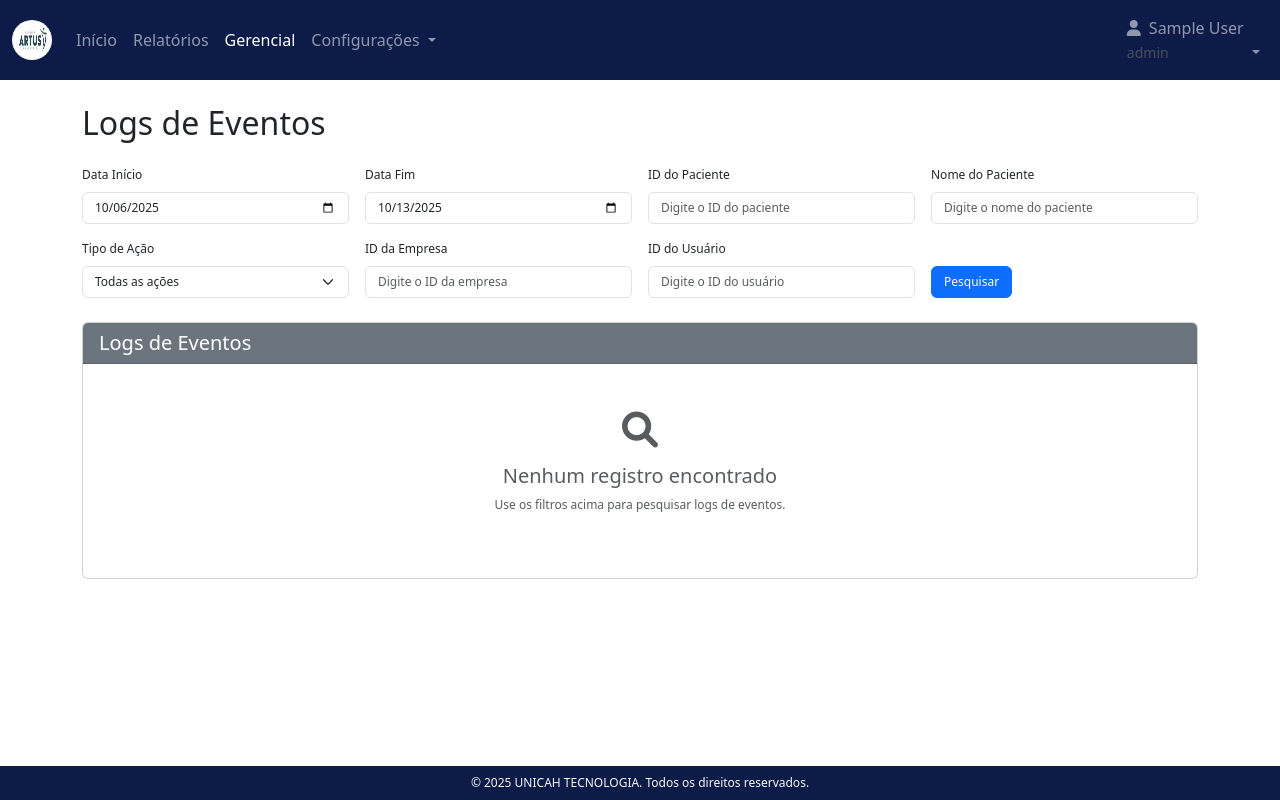
After one commit to robertocf/unicah_pacs, a Flask app: page /gerencial in a window 1280 px wide. The commit adds this page. Run offline with Flask 3, Linux system fonts and the light colour scheme; the visitor is signed in with stand-in values (Sample User, id 1).

Commit message:
Criado novo menu de Gerencial para acompanhar fluxos de pacientes apagados ou atualizados.

```diff
--- a/models/generate_pdf.py
+++ b/models/generate_pdf.py
@@ -141,7 +141,7 @@ def gerar_pdf_completo(study_uid):
     buffer = BytesIO()
     c = canvas.Canvas(buffer, pagesize=A4)
     width, height = A4
-    logo_path = "static/logo.jpg"
+    logo_path = "static/logo_unicah.png"
     layout = request.args.get('layout', '2x3')
     if layout == "1x1":
         top_margin = 610
--- a/routes.py
+++ b/routes.py
@@ -1466,3 +1466,102 @@ def download_imagens(study_pk):
         cur.close()
         conn.close()
         return jsonify({'error': f'Erro interno: {str(e)}'}), 500
+
+
+# Rotas do módulo Gerencial
+@app.route('/gerencial', methods=['GET'])
+@login_required
+@admin_required
+def gerencial():
+    """Página principal do módulo gerencial com logs de eventos"""
+    return render_template('gerencial.html', logs=None)
+
+
+@app.route('/gerencial/search', methods=['POST'])
+@login_required
+@admin_required
+def gerencial_search():
+    """Rota para pesquisar logs de eventos na tabela log_registros"""
+    try:
+        conn = get_db_connection()
+        cur = conn.cursor()
+
+        # Obter parâmetros do formulário
+        data_inicio = request.form.get('data_inicio')
+        data_fim = request.form.get('data_fim')
+        paciente_id = request.form.get('paciente_id')
+        nome_paciente = request.form.get('nome_paciente')
+        tipo_acao = request.form.get('tipo_acao')
+        empresa_id = request.form.get('empresa_id')
+        usuario_id = request.form.get('usuario_id')
+
+        # Construir query SQL dinamicamente
+        query = """
+            SELECT data_hora, empresa_id, usuario_id, tipo_acao, paciente_id,
+                   nome_paciente, modalidade_estudo, data_estudo, contexto
+            FROM log_registros
+            WHERE 1=1
+        """
+        params = []
+
+        # Adicionar filtros conforme os parâmetros fornecidos
+        if data_inicio:
+            query += " AND DATE(data_hora) >= %s"
+            params.append(data_inicio)
+
+        if data_fim:
+            query += " AND DATE(data_hora) <= %s"
+            params.append(data_fim)
+
+        if paciente_id:
+            query += " AND paciente_id LIKE %s"
+            params.append(f"%{paciente_id}%")
+
+        if nome_paciente:
+            query += " AND nome_paciente LIKE %s"
+            params.append(f"%{nome_paciente}%")
+
+        if tipo_acao:
+            query += " AND tipo_acao = %s"
+            params.append(tipo_acao)
+
+        if empresa_id:
+            query += " AND empresa_id LIKE %s"
+            params.append(f"%{empresa_id}%")
+
+        if usuario_id:
+            query += " AND usuario_id LIKE %s"
+            params.append(f"%{usuario_id}%")
+
+        # Ordenar por data mais recente primeiro
+        query += " ORDER BY data_hora DESC LIMIT 1000"
+
+        # Executar query
+        cur.execute(query, params)
+        results = cur.fetchall()
+
+        # Converter resultados para objetos com atributos nomeados
+        logs = []
+        for row in results:
+            log = type('Log', (), {
+                'data_hora': row[0],
+                'empresa_id': row[1],
+                'usuario_id': row[2],
+                'tipo_acao': row[3],
+                'paciente_id': row[4],
+                'nome_paciente': row[5],
+                'modalidade_estudo': row[6],
+                'data_estudo': row[7],
+                'contexto': row[8]
+            })()
+            logs.append(log)
+
+        cur.close()
+        conn.close()
+
+        return render_template('gerencial.html', logs=logs)
+
+    except Exception as e:
+        print(f"Erro ao pesquisar logs: {e}")
+        flash(f'Erro ao pesquisar logs: {str(e)}', 'error')
+        return render_template('gerencial.html', logs=None)
--- a/templates/base.html
+++ b/templates/base.html
@@ -34,6 +34,9 @@
                         <li class="nav-item">
                             <a class="nav-link {% if request.path == '/relatorios' %}active{% endif %}" href="/relatorios">Relatórios</a>
                         </li>
+                        <li class="nav-item">
+                            <a class="nav-link {% if request.path == '/gerencial' %}active{% endif %}" href="/gerencial">Gerencial</a>
+                        </li>
                         <li class="nav-item dropdown">
                             <a class="nav-link dropdown-toggle {% if request.path.startswith('/configuracoes') %}active{% endif %}" href="#" id="navbarDropdownConfig" role="button" data-bs-toggle="dropdown" aria-expanded="false">
                                 Configurações
@@ -59,6 +62,7 @@
                                 </a>
                                 <ul class="dropdown-menu dropdown-menu-end" aria-labelledby="navbarDropdownUser">
                                     <li><a class="dropdown-item" href="#" onclick="abrirModalPerfil()"><i class="fas fa-key me-2"></i>Meu Perfil</a></li>
+                                    <li><a class="dropdown-item" href="#" onclick="abrirModalSobre()"><i class="fa-solid fa-address-card me-2"></i>Sobre</a></li>
                                     <li><hr class="dropdown-divider"></li>
                                     <li><a class="dropdown-item text-danger" href="{{ url_for('logout') }}"><i class="fas fa-sign-out-alt me-2"></i>Sair</a></li>
                                 </ul>
@@ -80,7 +84,7 @@
         <!-- Footer -->
         <footer class="footer bg-custom text-center py-2">
             <div class="container">
-                <span class="text-light">© 2025 PACS UNICAH. Todos os direitos reservados.</span>
+                <span class="text-light">© 2025 UNICAH TECNOLOGIA. Todos os direitos reservados.</span>
             </div>
         </footer>
     </div>
--- /dev/null
+++ b/templates/gerencial.html
@@ -0,0 +1,158 @@
+{% extends "base.html" %}
+
+{% block title %}Gerencial - PACS Unicah{% endblock %}
+
+{% block extra_js %}
+<script>
+document.addEventListener('DOMContentLoaded', function() {
+    // Inicializar tooltips do Bootstrap
+    var tooltipTriggerList = [].slice.call(document.querySelectorAll('[data-bs-toggle="tooltip"]'));
+    var tooltipList = tooltipTriggerList.map(function (tooltipTriggerEl) {
+        return new bootstrap.Tooltip(tooltipTriggerEl);
+    });
+
+    // Definir data padrão como hoje se não houver filtros aplicados
+    const dataInicio = document.getElementById('data_inicio');
+    const dataFim = document.getElementById('data_fim');
+
+    // Se não há valores definidos, definir data padrão
+    if (!dataInicio.value && !dataFim.value) {
+        const hoje = new Date();
+        const umaSemanaAtras = new Date(hoje.getTime() - 7 * 24 * 60 * 60 * 1000);
+
+        dataInicio.value = umaSemanaAtras.toISOString().split('T')[0];
+        dataFim.value = hoje.toISOString().split('T')[0];
+    }
+});
+</script>
+{% endblock %}
+
+{% block content %}
+<div class="container mt-4">
+    <h2 class="mb-4">Logs de Eventos</h2>
+
+    <!-- Formulário de Pesquisa -->
+    <form class="row g-3 mb-4" method="POST" action="{{ url_for('gerencial_search') }}">
+        <div class="col-md-3">
+            <label for="data_inicio" class="form-label">Data Início</label>
+            <input type="date" class="form-control" id="data_inicio" name="data_inicio"
+                   value="{{ request.form.get('data_inicio', '') }}">
+        </div>
+        <div class="col-md-3">
+            <label for="data_fim" class="form-label">Data Fim</label>
+            <input type="date" class="form-control" id="data_fim" name="data_fim"
+                   value="{{ request.form.get('data_fim', '') }}">
+        </div>
+        <div class="col-md-3">
+            <label for="paciente_id" class="form-label">ID do Paciente</label>
+            <input type="text" class="form-control" id="paciente_id" name="paciente_id"
+                   placeholder="Digite o ID do paciente"
+                   value="{{ request.form.get('paciente_id', '') }}">
+        </div>
+        <div class="col-md-3">
+            <label for="nome_paciente" class="form-label">Nome do Paciente</label>
+            <input type="text" class="form-control" id="nome_paciente" name="nome_paciente"
+                   placeholder="Digite o nome do paciente"
+                   value="{{ request.form.get('nome_paciente', '') }}">
+        </div>
+        <div class="col-md-3">
+            <label for="tipo_acao" class="form-label">Tipo de Ação</label>
+            <select class="form-select" id="tipo_acao" name="tipo_acao">
+                <option value="">Todas as ações</option>
+                <option value="DELETE" {% if request.form.get('tipo_acao') == 'DELETE' %}selected{% endif %}>DELETE</option>
+                <option value="UPDATE" {% if request.form.get('tipo_acao') == 'UPDATE' %}selected{% endif %}>UPDATE</option>
+                <option value="INSERT" {% if request.form.get('tipo_acao') == 'INSERT' %}selected{% endif %}>INSERT</option>
+            </select>
+        </div>
+        <div class="col-md-3">
+            <label for="empresa_id" class="form-label">ID da Empresa</label>
+            <input type="text" class="form-control" id="empresa_id" name="empresa_id"
+                   placeholder="Digite o ID da empresa"
+                   value="{{ request.form.get('empresa_id', '') }}">
+        </div>
+        <div class="col-md-3">
+            <label for="usuario_id" class="form-label">ID do Usuário</label>
+            <input type="text" class="form-control" id="usuario_id" name="usuario_id"
+                   placeholder="Digite o ID do usuário"
+                   value="{{ request.form.get('usuario_id', '') }}">
+        </div>
+        <div class="col-md-3 align-self-end">
+            <button type="submit" class="btn btn-primary">Pesquisar</button>
+        </div>
+    </form>
+
+    <!-- Tabela de Resultados -->
+    {% if logs %}
+    <div class="card">
+        <div class="card-header bg-secondary text-white">
+            <h5 class="card-title mb-0">Resultados da Pesquisa</h5>
+        </div>
+        <div class="card-body">
+            <div class="table-responsive">
+                <table class="table table-bordered table-hover">
+                    <thead>
+                        <tr>
+                            <th style="width: 12%">Data/Hora</th>
+                            <th style="width: 8%">Empresa ID</th>
+                            <th style="width: 8%">Usuário ID</th>
+                            <th style="width: 8%">Tipo Ação</th>
+                            <th style="width: 10%">Paciente ID</th>
+                            <th style="width: 20%">Nome Paciente</th>
+                            <th style="width: 10%">Modalidade</th>
+                            <th style="width: 10%">Data Estudo</th>
+                            <th style="width: 14%">Contexto</th>
+                        </tr>
+                    </thead>
+                    <tbody>
+                        {% for log in logs %}
+                        <tr>
+                            <td>{{ log.data_hora.strftime('%d/%m/%Y %H:%M:%S') if log.data_hora else '-' }}</td>
+                            <td>{{ log.empresa_id or '-' }}</td>
+                            <td>{{ log.usuario_id or '-' }}</td>
+                            <td>
+                                <span class="badge
+                                    {% if log.tipo_acao == 'DELETE' %}bg-danger
+                                    {% elif log.tipo_acao == 'UPDATE' %}bg-warning text-dark
+                                    {% elif log.tipo_acao == 'INSERT' %}bg-success
+                                    {% else %}bg-secondary{% endif %}">
+                                    {{ log.tipo_acao or '-' }}
+                                </span>
+                            </td>
+                            <td>{{ log.paciente_id or '-' }}</td>
+                            <td>{{ log.nome_paciente or '-' }}</td>
+                            <td>{{ log.modalidade_estudo or '-' }}</td>
+                            <td>{{ log.data_estudo.strftime('%d/%m/%Y') if log.data_estudo else '-' }}</td>
+                            <td>
+                                <span class="text-truncate d-inline-block" style="max-width: 150px;"
+                                      title="{{ log.contexto or '' }}"
+                                      data-bs-toggle="tooltip"
+                                      data-bs-placement="top">
+                                    {{ log.contexto or '-' }}
+                                </span>
+                            </td>
+                        </tr>
+                        {% endfor %}
+                    </tbody>
+                </table>
+            </div>
+
+            <!-- Informações de Total -->
+            <div class="mt-3">
+                <p class="text-muted mb-0">Total de registros encontrados: {{ logs|length }}</p>
+            </div>
+        </div>
+    </div>
+    {% else %}
+    <div class="card">
+        <div class="card-header bg-secondary text-white">
+            <h5 class="card-title mb-0">Logs de Eventos</h5>
+        </div>
+        <div class="card-body text-center py-5">
+            <i class="fas fa-search fa-3x text-muted mb-3"></i>
+            <h5 class="text-muted">Nenhum registro encontrado</h5>
+            <p class="text-muted">Use os filtros acima para pesquisar logs de eventos.</p>
+        </div>
+    </div>
+    {% endif %}
+</div>
+{% endblock %}
```
Also changed, not shown: static/styles/gerencial.css (added, +310 -0 lines), static/styles/login.css (+21 -0 lines), templates/login.html (+56 -3 lines), static/abount.png, static/logo_artus.jpeg, static/logos/32.761.537_0001-60_logo_artus.jpeg (added), static/thumbnails/018e4d02efac10c5080fc6df4372844b.jpg (deleted), static/thumbnails/9e8ea630865aa2daec842ad6d1794036.jpg (deleted), 1 other file.
